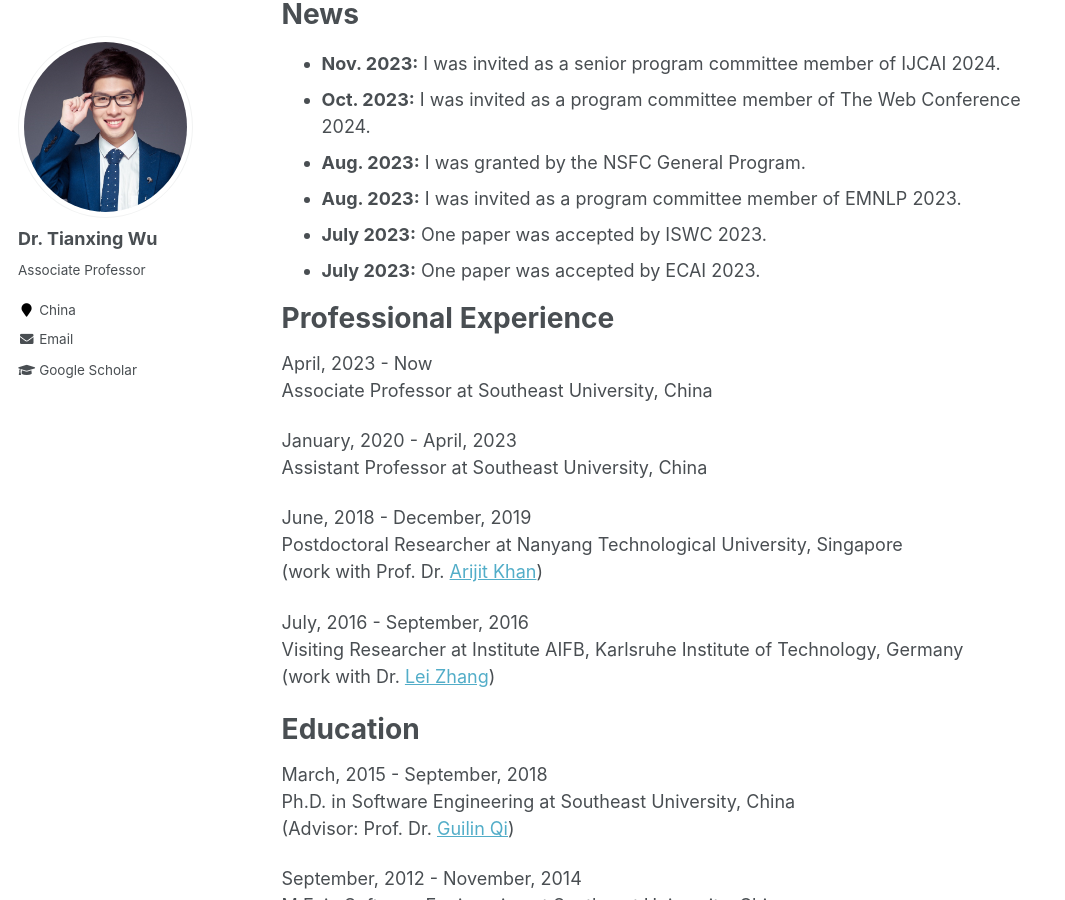
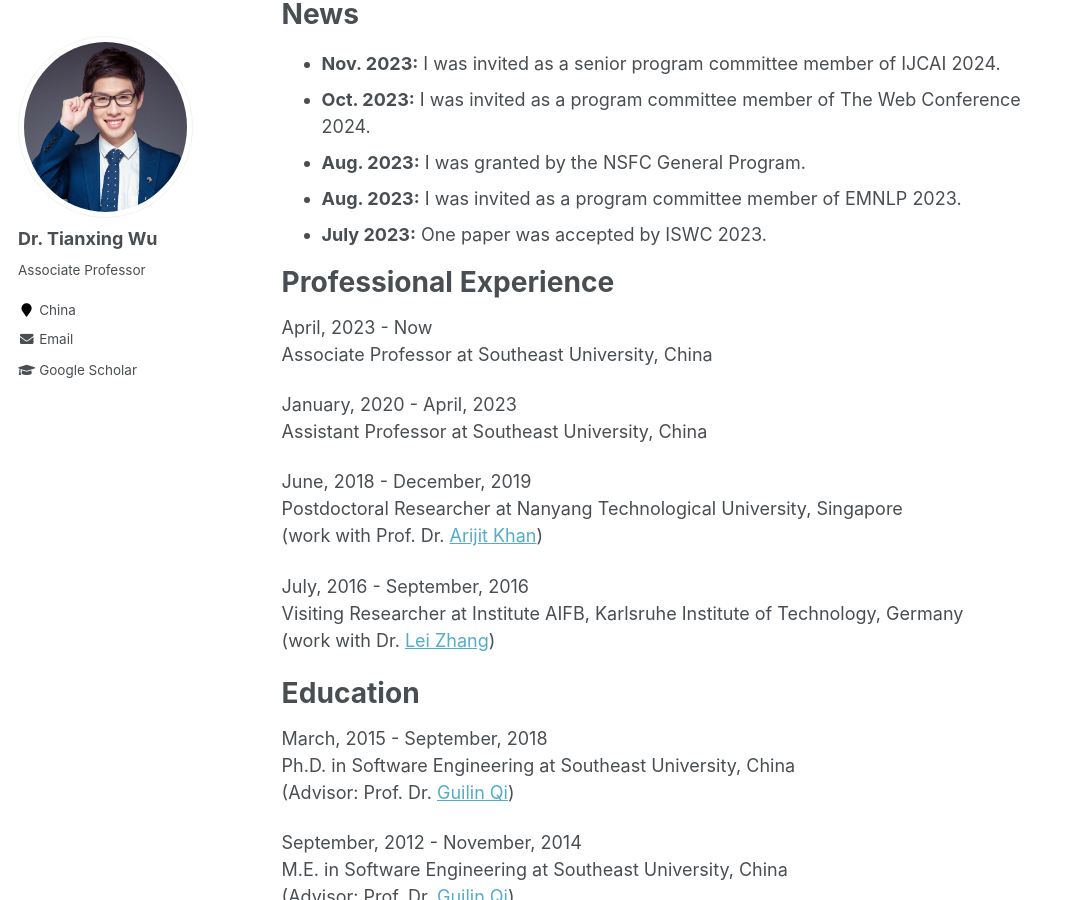
Before and after one commit to tianxing-wu/tianxing-wu.github.io, a Jekyll site: the page built from _pages/about.md, in a window 1280 px wide and 900 px high, scrolled down 560 px. Shown: the whole window, without its empty margins (0-1065 px from the left). Built offline with Jekyll 4.4.1, drawn with Linux system fonts in a browser that asks for light colours.

Commit message:
Update about.md

```diff
--- a/_pages/about.md
+++ b/_pages/about.md
@@ -24,7 +24,6 @@ News
 * **Aug. 2023:** I was granted by the NSFC General Program.
 * **Aug. 2023:** I was invited as a program committee member of EMNLP 2023.
 * **July 2023:** One paper was accepted by ISWC 2023.
-* **July 2023:** One paper was accepted by ECAI 2023.
 
 Professional Experience
 ======
```
